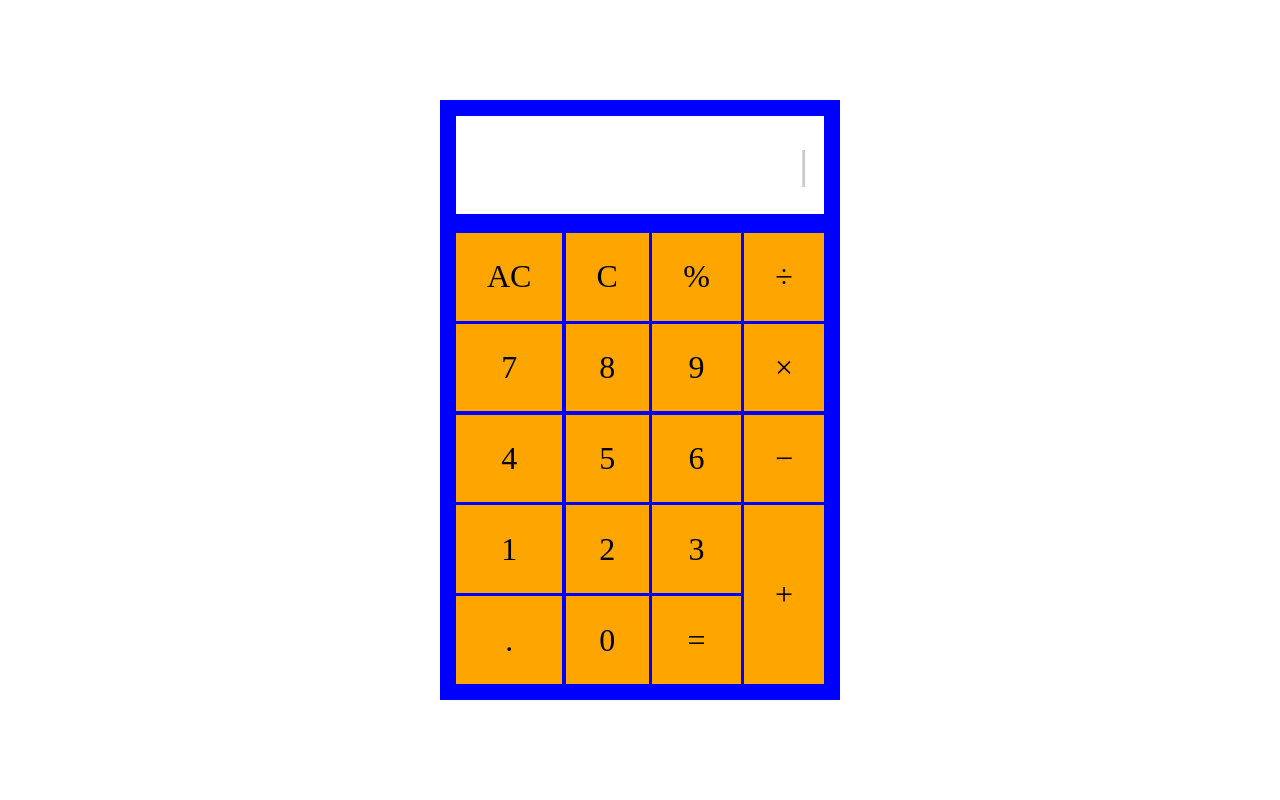
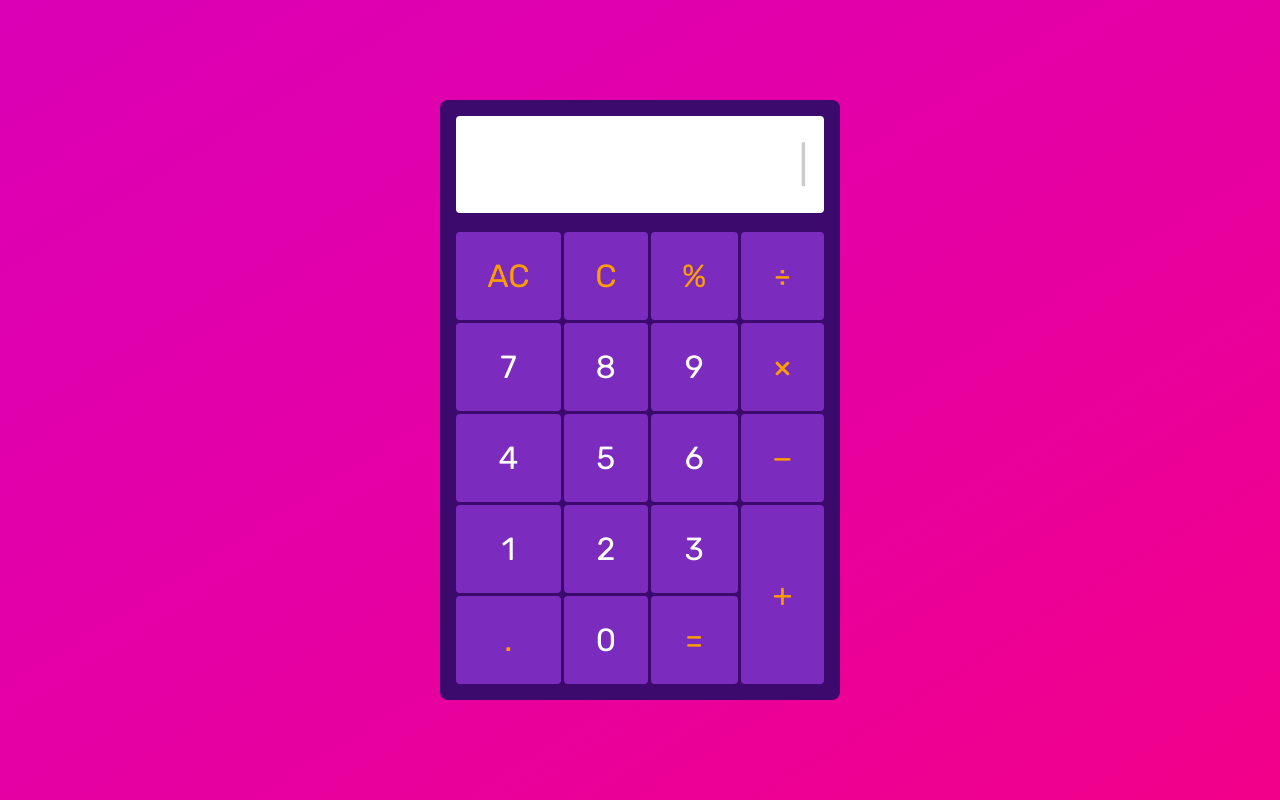
Before and after one commit to Jev-Smith/Calculator, a plain HTML site: page index.html in a window 1280 px wide. Drawn offline with Linux system fonts and the light colour scheme.

Commit message:
Updated the look of the calculator

```diff
--- a/index.html
+++ b/index.html
@@ -5,25 +5,28 @@
     <meta http-equiv="X-UA-Compatible" content="IE=edge">
     <meta name="viewport" content="width=device-width, initial-scale=1.0">
     <link rel="stylesheet" href="styles/main.css">
+    <link rel="preconnect" href="https://fonts.googleapis.com">
+    <link rel="preconnect" href="https://fonts.gstatic.com" crossorigin>
+    <link href="https://fonts.googleapis.com/css2?family=Rubik:wght@400;500&display=swap" rel="stylesheet">
     <title>Calculator</title>
 </head>
 <body>
     <div class="container">
         <div class="inner-container">
             <div class="screen">
-                <div class="text screen-text insertion-point">|</div>
+                <div class="screen-text insertion-point">|</div>
             </div>
 
-            <div class="button">
+            <div class="button special-color">
                 <div class="text">AC</div>
             </div>
-            <div class="button">
+            <div class="button special-color">
                 <div class="text">C</div>
             </div>
-            <div class="button">
+            <div class="button special-color">
                 <div class="text">%</div>
             </div>
-            <div class="button">
+            <div class="button special-color">
                 <div class="text">÷</div>
             </div>
             <div class="button">
@@ -35,7 +38,7 @@
             <div class="button">
                 <div class="text">9</div>
             </div>
-            <div class="button">
+            <div class="button special-color">
                 <div class="text">×</div>
             </div>
             <div class="button">
@@ -47,7 +50,7 @@
             <div class="button">
                 <div class="text">6</div>
             </div>
-            <div class="button">
+            <div class="button special-color">
                 <div class="text">−</div>
             </div>
             <div class="button">
@@ -59,16 +62,16 @@
             <div class="button">
                 <div class="text">3</div>
             </div>
-            <div class="button plus-button">
+            <div class="button plus-button special-color">
                 <div class="text">+</div>
             </div>
-            <div class="button">
+            <div class="button special-color">
                 <div class="text">.</div>
             </div>
             <div class="button">
                 <div class="text">0</div>
             </div>
-            <div class="button">
+            <div class="button special-color">
                 <div class="text">=</div>
             </div>
         </div>
--- a/styles/_variables.scss
+++ b/styles/_variables.scss
@@ -1,5 +1,7 @@
 $spacing: .5em;
-$margin-spacing: .4em;
+$spacing2: .4em;
 $gap: .1em;
 $height: 600px;
 $width: 400px;
+$font: 'Rubik', sans-serif;
+$blackFont: #000;
--- a/styles/main.scss
+++ b/styles/main.scss
@@ -6,14 +6,20 @@ body{
     justify-content: center;
     align-items: center;
     font-size: 2rem;
+    background-image: linear-gradient(to bottom right,#db00b6,#e500a4, #f20089);
+    color: #fff;
 }
 
 body, .screen, .button{
     display: flex;
 }
 
+.screen, .button{
+    border-radius: 4px;
+}
+
 .container{
-    background: #0000ff;
+    background: #3c096c;
     max-height: $height;
     min-height: $height;
     height: $height;
@@ -21,6 +27,7 @@ body, .screen, .button{
     min-width: $width;
     width: $width;
     padding: $spacing;
+    border-radius: 8px;
 
     .inner-container{
         display: grid;
@@ -29,36 +36,53 @@ body, .screen, .button{
         row-gap: $gap;
         width: 100%;
         height: 100%;
+
+        .text{
+            font-family: $font;
+        }
+
+        .special-color{
+            color: #ff9e00;
+        }
+
+        .special-color:hover{
+            color: $blackFont;
+        }
     }
 
     .screen{
         background: #fff;
         grid-column: 1 / span 4;
-        margin-bottom: $margin-spacing;
+        margin-bottom: $spacing2;
         align-items: center;
         justify-content: flex-end;
         overflow: hidden;
         font-size: 2.5rem;
+        max-width: 367.98px;
+        color: $blackFont;
 
         .screen-text{
-            margin-right: $margin-spacing;
+            padding-right: $spacing2;
+            max-width: 367.98px;
+            overflow-x: auto;
+            font-family: $font;
+
         }
 
         .insertion-point{
             animation-name: blink;
             animation-duration: 1s;
             animation-iteration-count: infinite;
-            font-weight: 700;
         }
     }
 
     .button{
-        background: #ffa500;
+        background: #7b2cbf;
         justify-content: center;
         align-items: center;
 
         &:hover{
-            background: #d39523;
+            background: #ff7900;
         }
     }
 
```
Also changed, not shown: styles/main.css, 1 other file.
